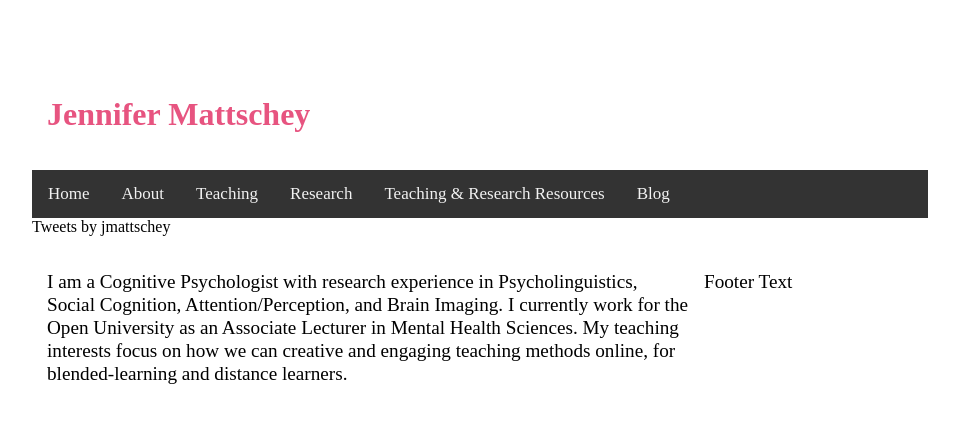
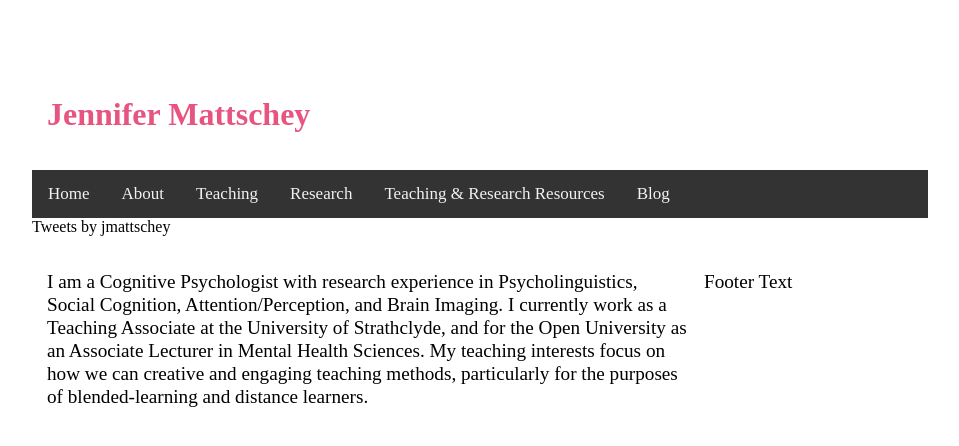
Before and after one commit to jmattschey/jmattschey.github.io, a Jekyll site: the page built from index.html, in a window 1280 px wide. Shown: the top 446 px of the page, without its empty margins (160-1119 px from the left). Built offline with Jekyll 4.4.1, drawn with Linux system fonts in a browser that asks for light colours; comment, search, counter and statistics services are not loaded.

Commit message:
Update index.html

```diff
--- a/index.html
+++ b/index.html
@@ -9,9 +9,10 @@ title: Jennifer Mattschey
   <div class="column content">
     	<p>I am a Cognitive Psychologist with research experience in Psycholinguistics,
 	Social Cognition, Attention/Perception, and Brain Imaging. I currently
-	work for the Open University as an Associate Lecturer in Mental Health Sciences.
-	My teaching interests focus on how we can creative and engaging teaching methods
-	online, for blended-learning and distance learners.</p>
+	work as a Teaching Associate at the University of Strathclyde, and for the Open University
+	as an Associate Lecturer in Mental Health Sciences.
+	My teaching interests focus on how we can creative and engaging teaching methods, particularly for the purposes of
+	blended-learning and distance learners. </p>
 </div>
 
 <div class="footer">
```
